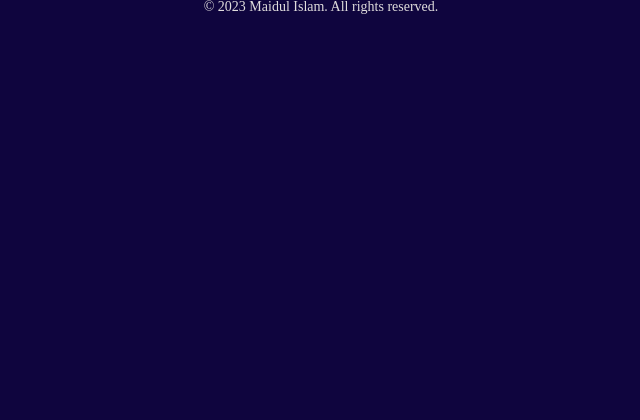
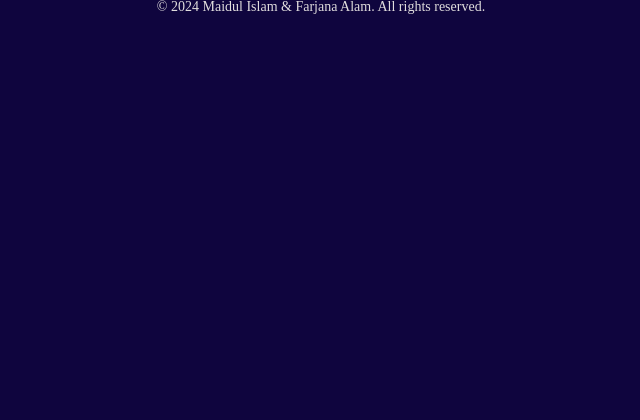
Before and after one commit to Maidul02/bracUnite, a Django app: page / in a window 1280 px wide. Shown: the part 361-781 px from the top of the page, without its empty margins (319-959 px from the left). Run offline with Django 4.2, Linux system fonts and the light colour scheme.

Commit message:
Added Farjana Alam's name

```diff
--- a/templates/dashboard.html
+++ b/templates/dashboard.html
@@ -756,7 +756,7 @@ h3{
 });
     </script>
     <div class="footer">
-        © 2023 Maidul Islam. All rights reserved.
+        <p>© 2024 Maidul Islam & Farjana Alam. All rights reserved.</p>
     </div>
 </body>
 </html>
--- a/templates/home.html
+++ b/templates/home.html
@@ -166,7 +166,9 @@
       </div>
     </div>
 
-    <div class="footer">© 2023 Maidul Islam. All rights reserved.</div>
+    <div class="footer">
+      <p>© 2024 Maidul Islam & Farjana Alam. All rights reserved.</p>
+    </div>
 
     <script>
       let btn = document.getElementById("btn");
```
Also changed, not shown: media/profiles_pics/DSC_5407.jpg (added).
